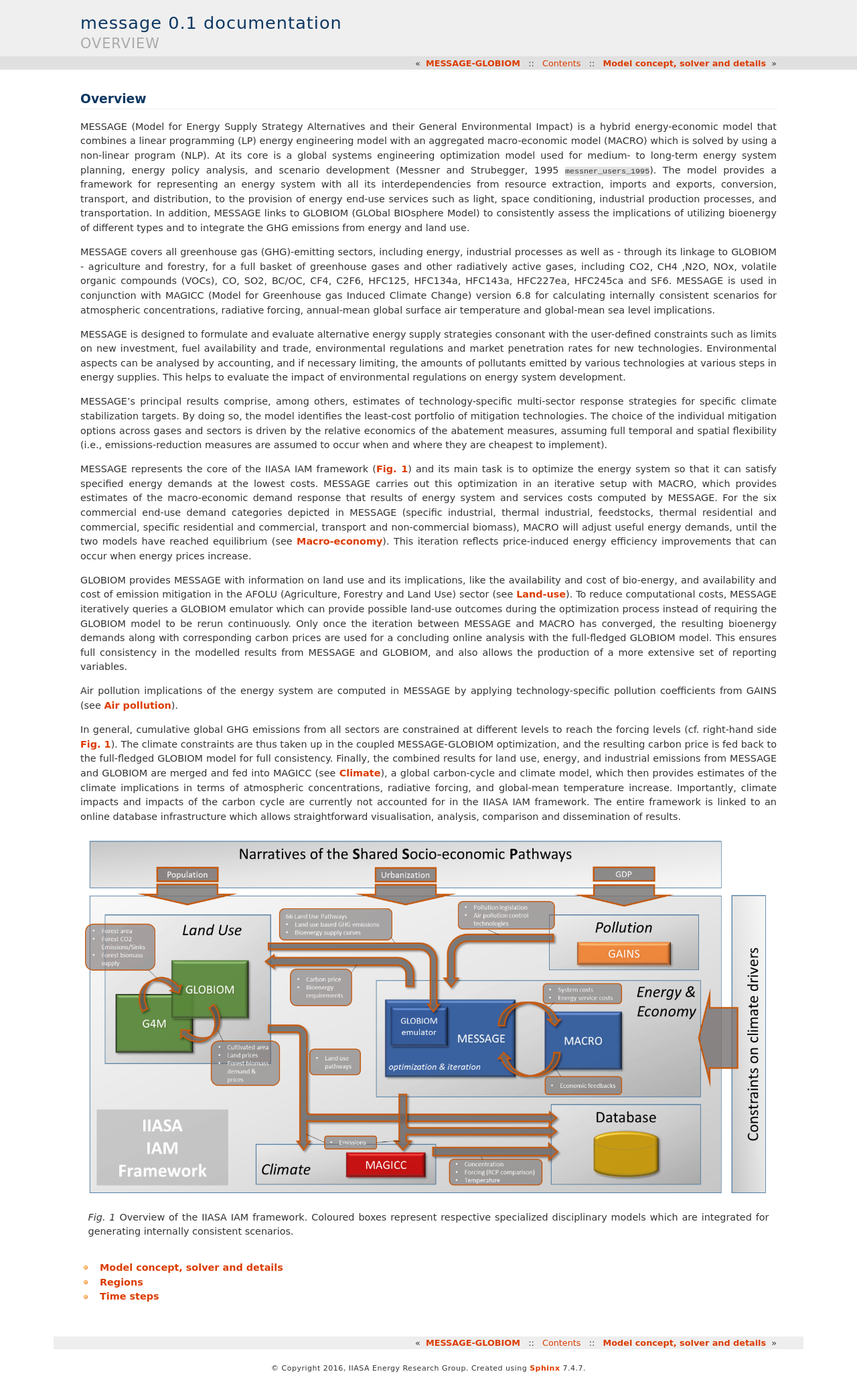
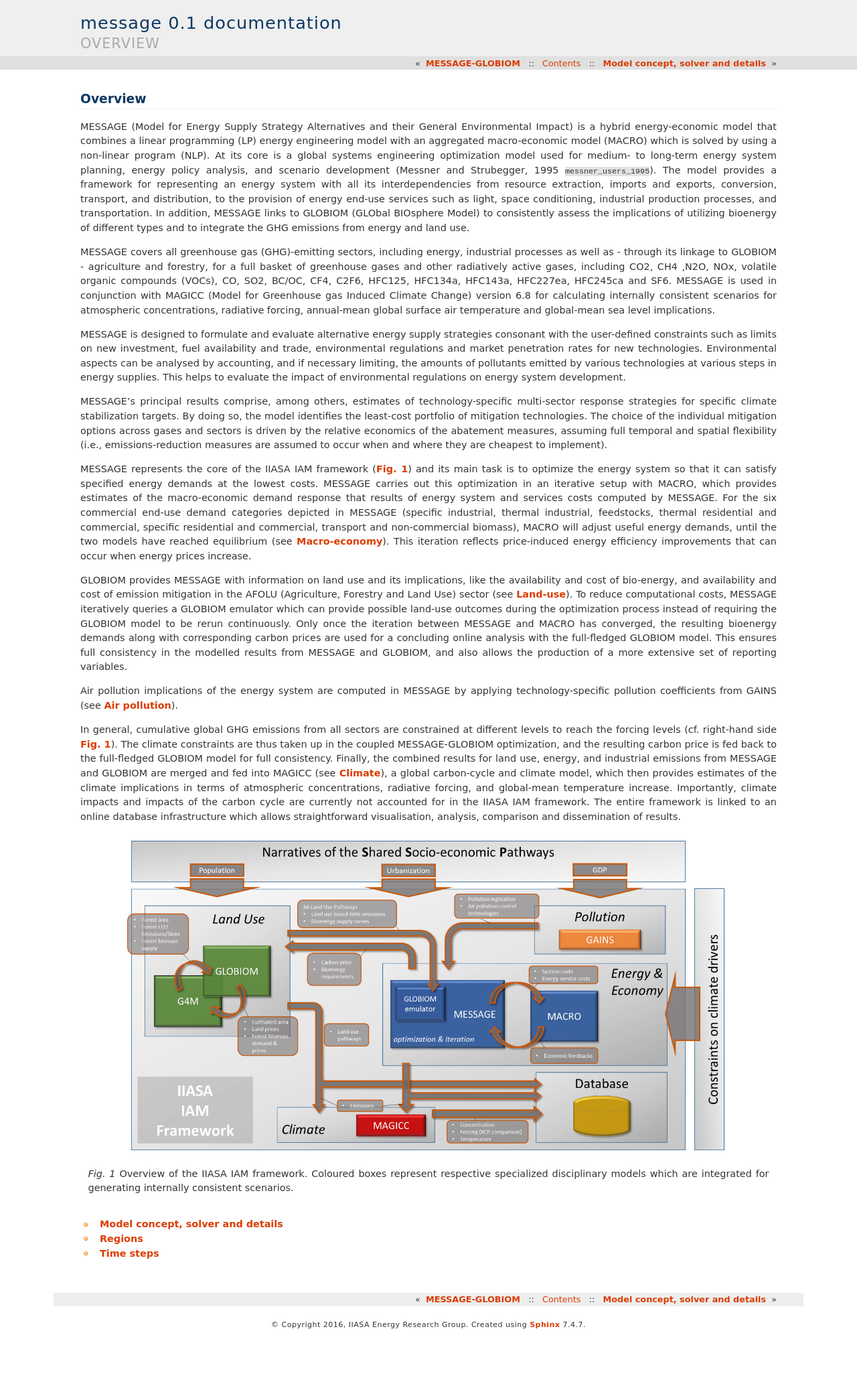
Before and after one commit to yiyi1991/message-ix-models, a Sphinx documentation site: the page built from doc/global/source/message_globiom/overview/index.rst, in a window 1280 px wide. Shown: the whole page at 67% size. Built offline with Sphinx 7.4.7, drawn with Linux system fonts in a browser that asks for light colours; pages that are not in the unit, such as notebooks, are missing from menus; cross-references to code outside the pages are shown as plain code; after the commit the page ends 1995 px from its top, so only the background shows below that.

Commit message:
Update index.rst

```diff
--- a/doc/global/source/message_globiom/overview/index.rst
+++ b/doc/global/source/message_globiom/overview/index.rst
@@ -19,6 +19,7 @@
 .. _fig-iiasaiam:
 
 .. figure:: /_static/iiasaiam.png
+   :width: 900px
 
    Overview of the IIASA IAM framework. Coloured boxes represent respective specialized disciplinary models which are integrated for generating internally consistent scenarios.
 
```
